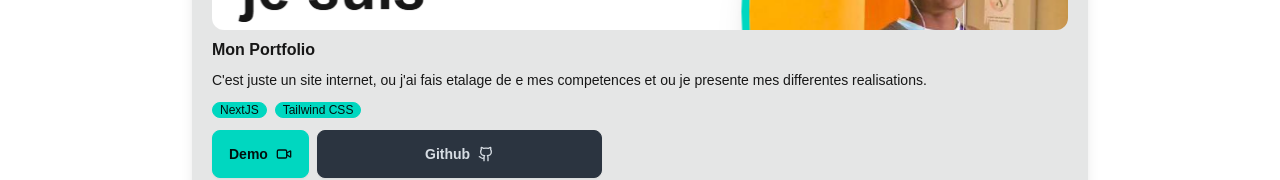
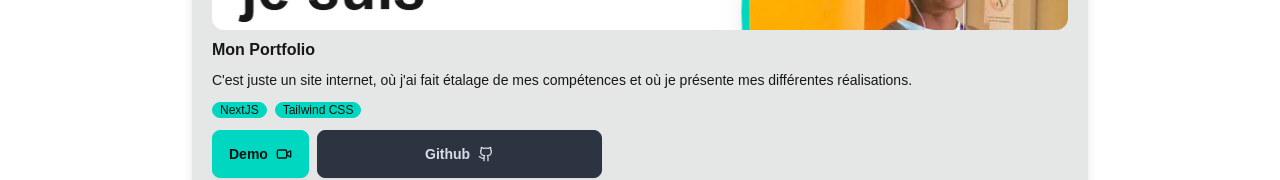
Before and after one commit to YVESMANGA/ysmgPortfolio, a Next.js app: page / in a window 1280 px wide. Shown: the part 2178-2358 px from the top of the page. Built offline with nearby package versions, Linux system fonts and the light colour scheme.

Commit message:
Ajout de la configuration Husky et correction du bug du menu

```diff
--- a/package.json
+++ b/package.json
@@ -29,6 +29,7 @@
     "daisyui": "^4.12.23",
     "eslint": "^9",
     "eslint-config-next": "15.1.7",
+    "husky": "^8.0.0",
     "postcss": "^8",
     "tailwindcss": "^3.4.1",
     "typescript": "^5"
--- a/src/app/page.tsx
+++ b/src/app/page.tsx
@@ -1,6 +1,5 @@
-import Navbar from "@/components/navbar/Navbar"
+import Navbar from "@/components/navbar/Navbar";
 import Home from "@/components/home/Home";
-import Image from "next/image";
 import About from "@/components/about/About";
 import Project from "@/components/project/Project";
 import Footer from "@/components/footer/Footer";
--- a/src/components/about/About.tsx
+++ b/src/components/about/About.tsx
@@ -1,6 +1,6 @@
 import React from 'react'
 import Title from '../title'
-import { CalendarSync, LetterText, Paintbrush, Section  } from 'lucide-react'
+import { LetterText  } from 'lucide-react'
 
 
 const aboutSections = [
--- a/src/components/project/Project.tsx
+++ b/src/components/project/Project.tsx
@@ -1,18 +1,18 @@
 import React from 'react'
 import Title from '../title'
-import { title } from 'process'
 import { Github, Video } from 'lucide-react'
 
 const projects = [
     {
         title: 'Mon Portfolio',
-        Description: "C'est juste un site internet, ou j'ai fais etalage de e mes competences et ou je presente mes differentes realisations.",
+        description: "C'est juste un site internet, où j'ai fait étalage de mes compétences et où je présente mes différentes réalisations.",
         technologies: ['NextJS', 'Tailwind CSS'],
         demoLink: '#',
-        repoLink: '#',
+        repoLink: 'https://github.com/YVESMANGA/ysmgPortfolio',
         image: 'SiteP.PNG',
     }
 ]
+
 const Project = () => {
   return (
     <div className='p-5 md:px-[15%]' id='project'>
@@ -20,26 +20,31 @@ const Project = () => {
         <Title title='Mes Projets'/>
 
         <div>
-            { projects.map((project) =>(
-                <div  className='bg-base-300 p-5 h-fit rounded-xl shadow-lg'>
-                    <img src={project.image} alt={project.title} className='w-full rounded-xl h-56 object-cover' />
+          {projects.map((project, index) => (
+            <div key={index} className='bg-base-300 p-5 h-fit rounded-xl shadow-lg'>
+              <img
+                src={project.image}
+                alt={project.title}
+                className='w-full rounded-xl h-56 object-cover'
+              />
 
               <div>
                 <h1 className='my-2 font-bold'>
                   {project.title}
                 </h1>
                 <p className='text-sm'>
-                            {project.Description}
+                  {project.description}
                 </p>
+              </div>
 
-                    </div>
               <div className='flex flex-wrap gap-2 my-3'>
-                        {project.technologies.map((tech) => (
-                            <span className='badge badge-accent badge-sm'>
+                {project.technologies.map((tech, index) => (
+                  <span key={index} className='badge badge-accent badge-sm'>
                     {tech}
                   </span>
                 ))}
               </div>
+
               <div>
                 <a href={project.demoLink} className='btn btn-accent'>
                   Demo
@@ -52,9 +57,7 @@ const Project = () => {
                 </a>
               </div>
             </div>
-            ))
-
-            }
+          ))}
         </div>
       </div>
     </div>
```
Also changed, not shown: 1 other file (tests, documents, lock files or other folders). Lines whose indentation alone changed are shown as unchanged.
